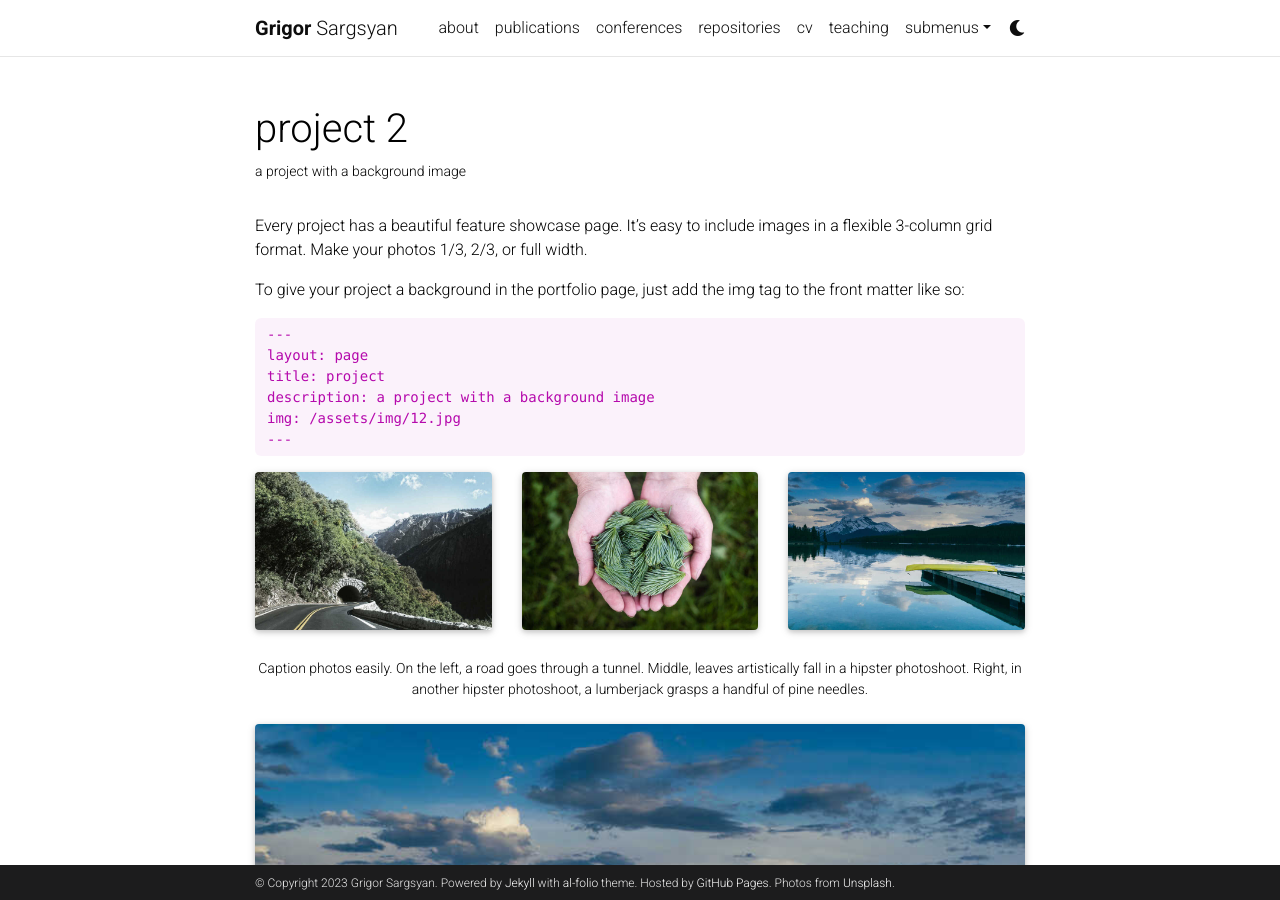
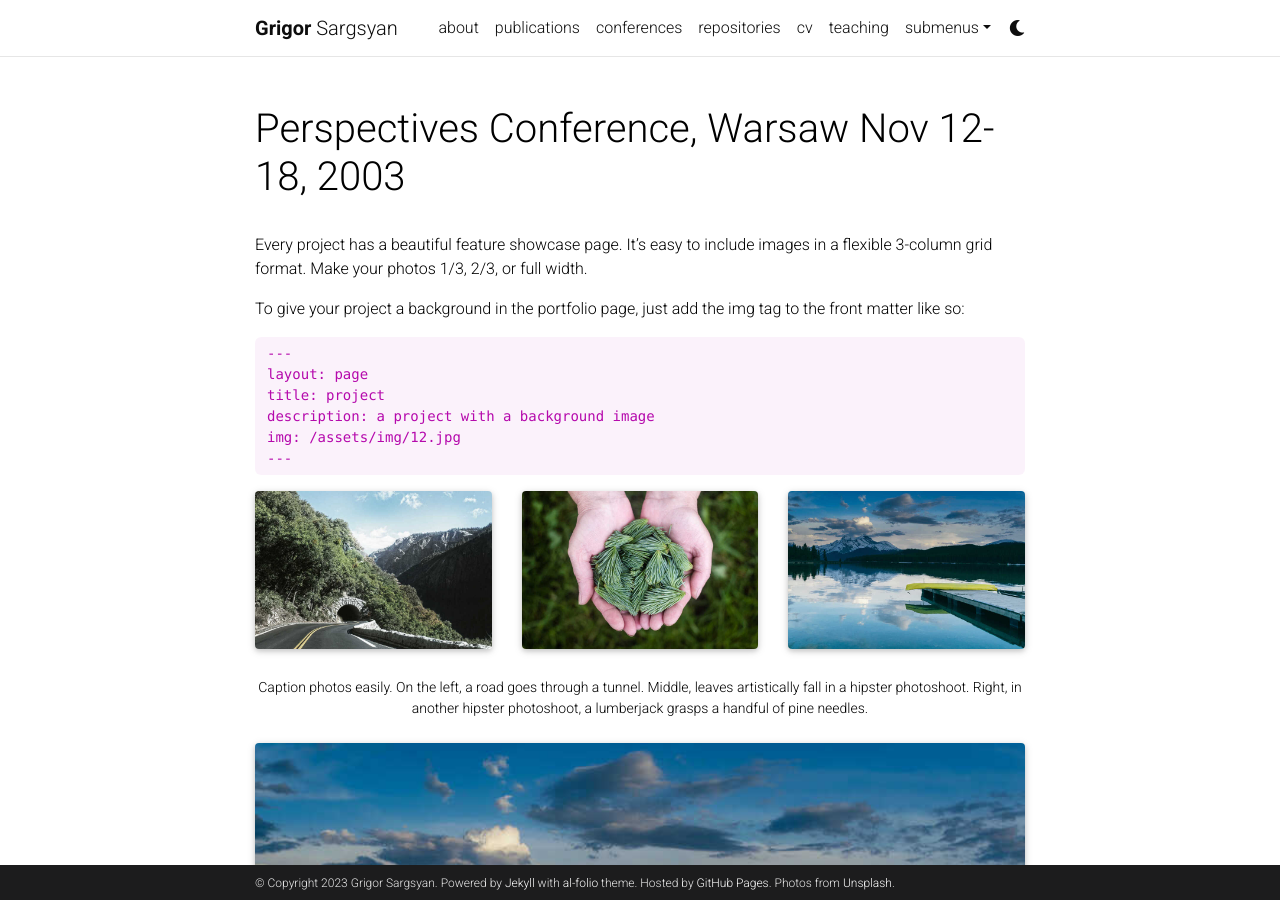
Before and after one commit to grigorsarg/grigorsarg.github.io, a Jekyll site: the page built from _projects/2_project.md, in a window 1280 px wide and 900 px high. Built offline with Jekyll 4.4.1, drawn with Linux system fonts in a browser that asks for light colours; full-size pictures stand in for the smaller copies a plugin makes; comment, search, counter and statistics services are not loaded; a style sheet for code colours, icons or effects is not loaded.

Commit message:
Update 2_project.md

```diff
--- a/_projects/2_project.md
+++ b/_projects/2_project.md
@@ -1,7 +1,7 @@
 ---
 layout: page
-title: project 2
-description: a project with a background image
+title: Perspectives Conference, Warsaw Nov 12-18, 2003
+description:
 img: assets/img/3.jpg
 importance: 2
 category: work
```
